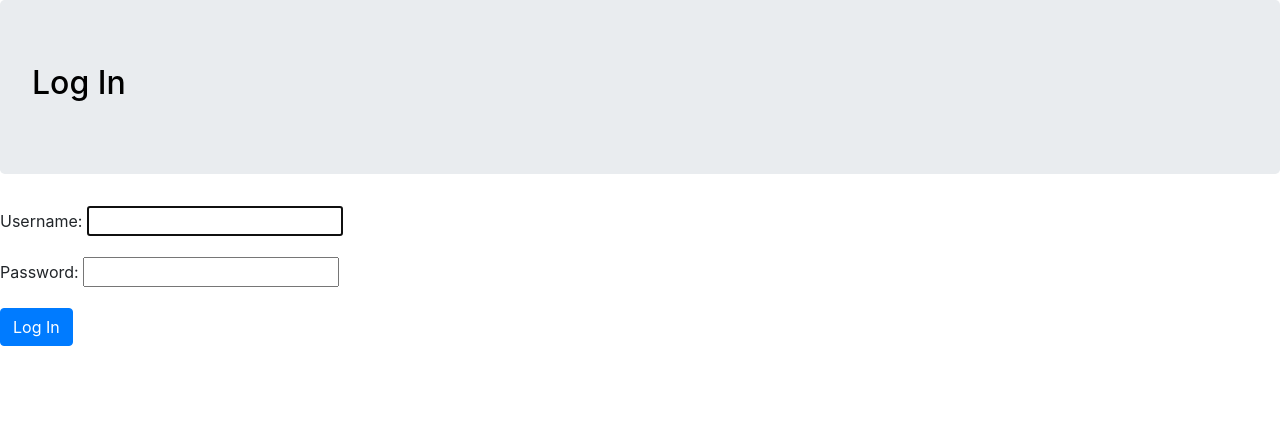
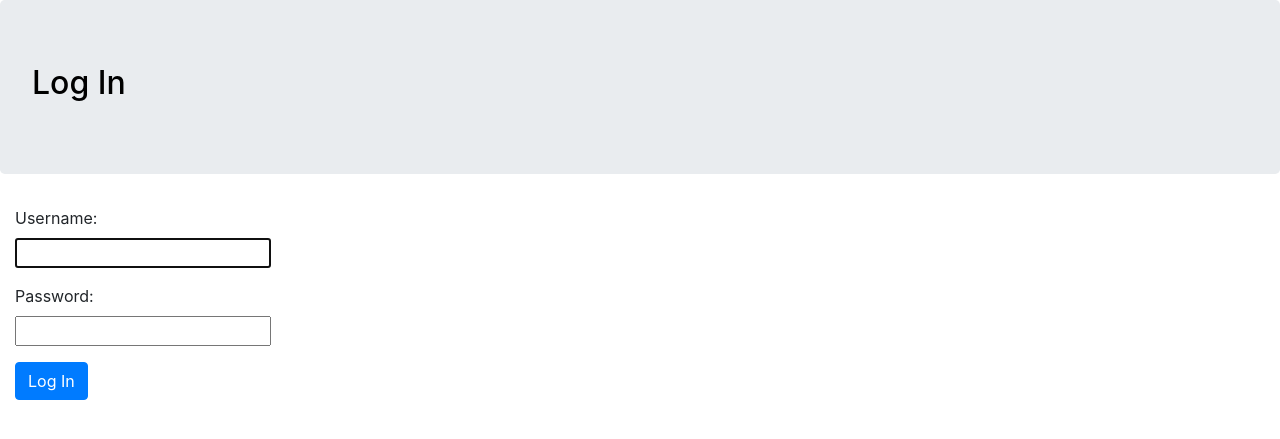
Before and after one commit to MrVoid918/assessment, a Django app: page /accounts/login/ in a window 1280 px wide. Shown: the top 439 px of the page. Run offline with Django 3.2, Linux system fonts and the light colour scheme; some libraries are stand-ins or nearby versions.

Commit message:
Adjusted <div> property
Adjusted <div> for better indentation

```diff
--- a/templates/claims/view_indv_claim.html
+++ b/templates/claims/view_indv_claim.html
@@ -10,6 +10,7 @@
         </a>
     </h2>
 </div>
+<div class="col-md-6">
 <table border="5">
     {% for key, value in item.items %}
     <!--Iterate non-files fields-->
@@ -46,4 +47,5 @@
     {% if status == "IP" %}
         <a href="../edit/{{ id }}" class="btn btn-primary">Edit</a>
     {% endif %}
+</div>
 {% endblock %}
--- a/templates/registration/login.html
+++ b/templates/registration/login.html
@@ -13,6 +13,7 @@
   </h2>
 
 </div>
+<div class="col-md-2">
   <form method="post">
     {% csrf_token %}
     <table>
@@ -22,4 +23,5 @@
       </tr>
     </table>
   </form>
+</div>
 {% endblock %}
```
Lines whose indentation alone changed are shown as unchanged.
